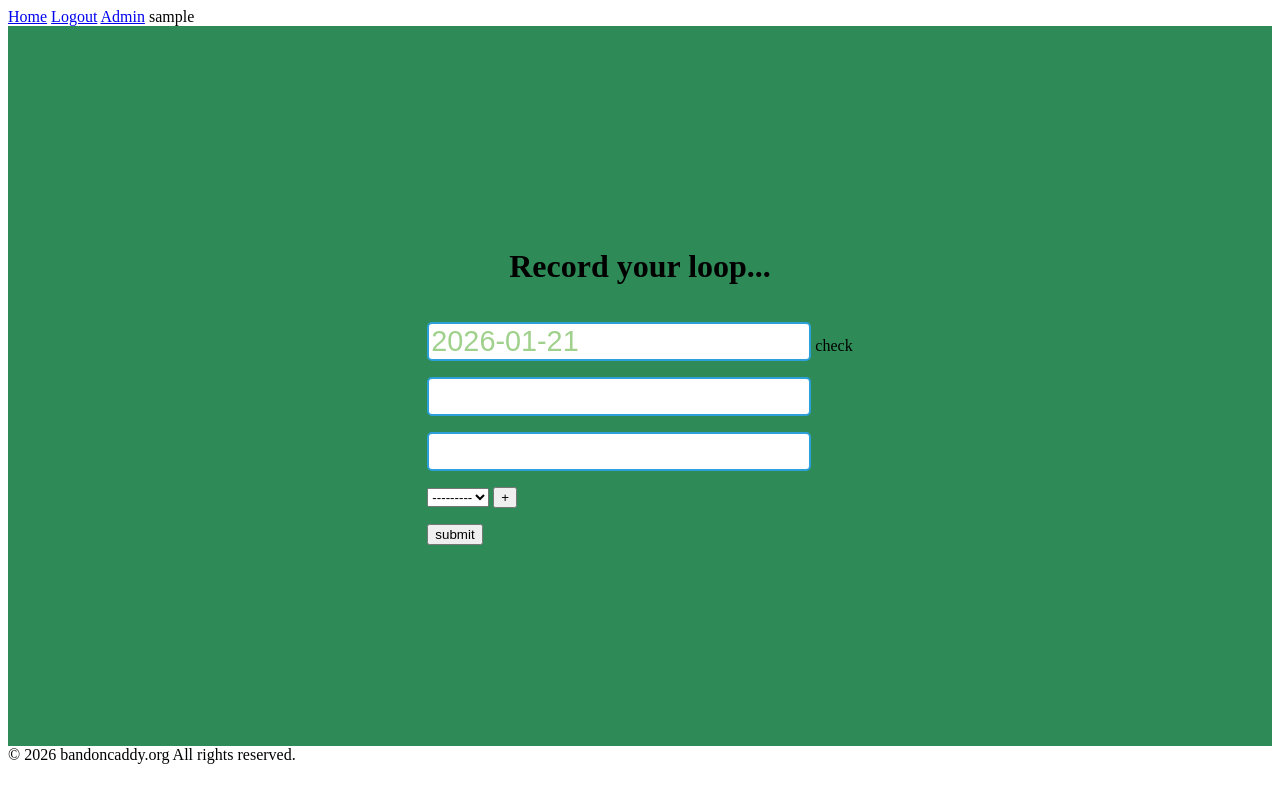
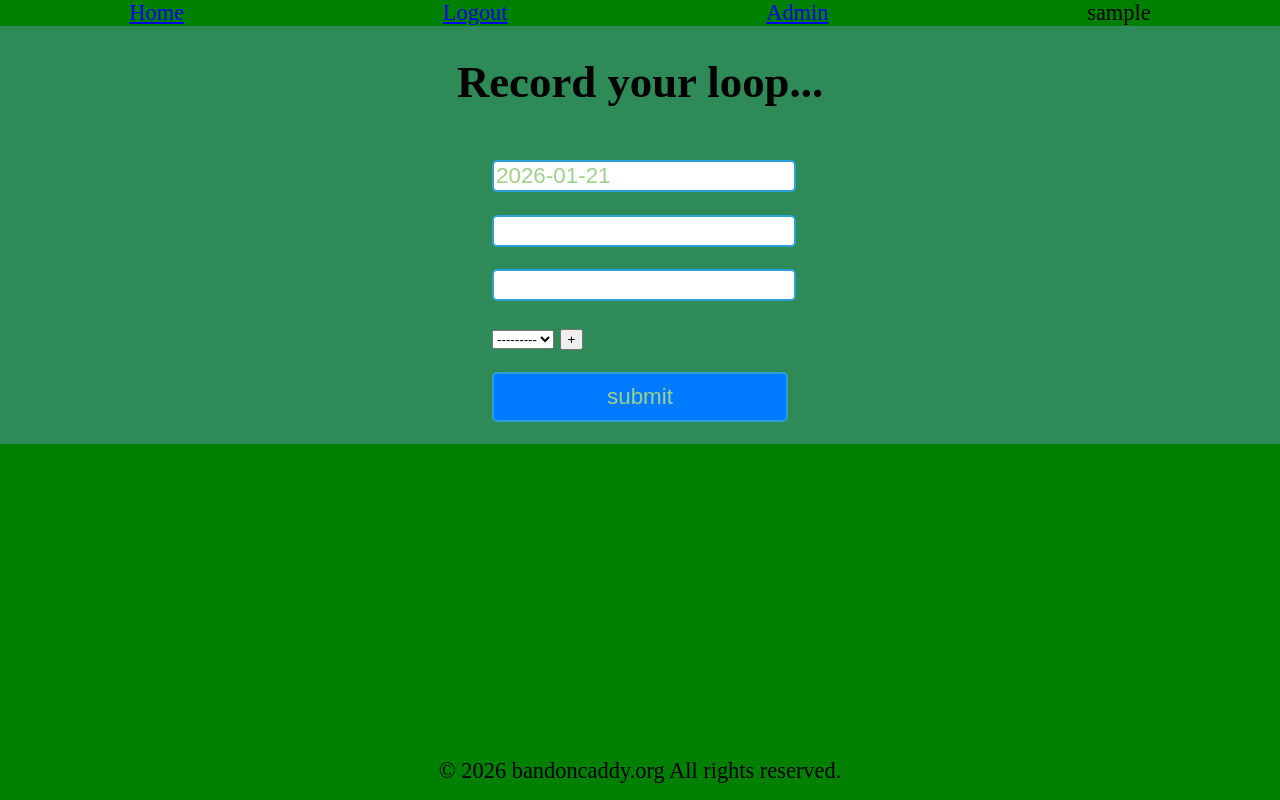
Before and after one commit to debboutr/bandoncaddy, a Django app: page /collect/add/ in a window 1280 px wide. Run offline with Django 5.2, Linux system fonts and the light colour scheme; the visitor is signed in with stand-in values (Sample User, id 1); data that the repository does not hold is empty.

Commit message:
update markdown/fix font-size

```diff
--- a/collect/templates/collect/add_work.html
+++ b/collect/templates/collect/add_work.html
@@ -19,7 +19,6 @@
 	  {{ field }}
 	  {{ field.errors }}
 	  {% if forloop.first %}
-	  check
 	  {% endif %}
 	  {% if forloop.last %}
 	    <button type="button" onclick="window.location='{% url 'add_person' %}'">+</button>
@@ -29,7 +28,9 @@
       {% for hidden in form.hidden_fields %}
 	  {{ hidden }}
       {% endfor %}
-      <input type="submit" value="submit">
+      <p class="form-fields">
+      <input type="submit" class="btn" value="submit">
+      </p>
     </form>
     <script>
       let course = document.getElementById('id_course')
--- a/core/static/css/styles.css
+++ b/core/static/css/styles.css
@@ -1,3 +1,10 @@
+body {
+  margin: 0;
+  padding: 0;
+  background: green;
+  font-size: 1.4em;
+}
+
 img {
   height: 50px;
   width: 50px;
@@ -21,15 +28,16 @@ img {
   flex-direction: column;
   justify-content: center;
   align-items: center;
-  height: 90vh; /* or any desired height */
   background-color: seagreen;
+  /*height: 90vh; /* or any desired height */*/
 }
 
 .form-fields input {
   border-radius: 5px;
   border: 2px solid #2d9fd9;
   color: #a0d18c;
-  font-size: 1.8em;
+  font-size: 1.4rem;
+  width: 100%;
 }
 
 .form-fields input[type=text]:focus {
@@ -39,7 +47,20 @@ img {
 }
 
 .form-fields input::placeholder {
-  text-indent: 10px;
+  text-indent: 20px;
+}
+
+.btn {
+    padding: 10px 20px;
+    background-color: #007bff;
+    color: #fff;
+    border: none;
+    border-radius: 5px;
+    cursor: pointer;
+}
+
+.btn:hover {
+    background-color: #0056b3;
 }
 
 .toast-container {
@@ -71,3 +92,13 @@ img {
     opacity: 1;
   }
 }
+
+footer {
+  position:fixed;
+  bottom: 1rem;
+  width: 100%;
+  display: grid;
+  justify-items: center;
+  align-items: center;
+  gap: 1.5rem;
+}
--- a/core/templates/base.html
+++ b/core/templates/base.html
@@ -16,7 +16,7 @@
       </div>
     {% endif %}
     <header>
-        <nav>
+        <nav class="flex-row">
             <a href="{% url 'home' %}">Home</a>
 	    {% if user.is_authenticated %}
 	      <a href="{% url 'logout' %}">Logout</a>
```
Also changed, not shown: README.md.
